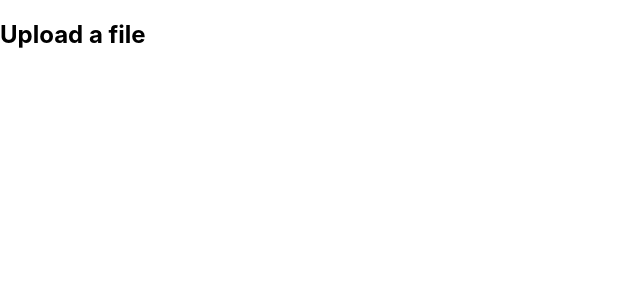
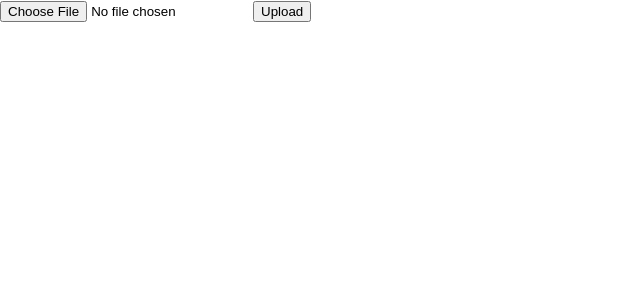
Before and after one commit to LucasMcK/production-reporting-app, a React (Create React App) app in the folder frontend/: page /upload in a window 1280 px wide. Shown: the top 300 px of the page, without its empty margins (0-640 px from the left). Built offline with nearby package versions, Linux system fonts and the light colour scheme.

Commit message:
feat(frontend): connected new frontend to backend

```diff
--- a/frontend/src/pages/FilesPage.js
+++ b/frontend/src/pages/FilesPage.js
@@ -0,0 +1,5 @@
+import React from 'react';
+
+export default function FilesPage() {
+  return <h1>Welcome to the file view page</h1>;
+}
--- a/frontend/src/pages/UploadPage.js
+++ b/frontend/src/pages/UploadPage.js
@@ -1,9 +1,49 @@
-import React from 'react';
+import React, { useState } from 'react';
+//import '../styles/UploadForm';
 
-export default function UploadPage() {
+function UploadForm() {
+  const [file, setFile] = useState(null);
+  const [status, setStatus] = useState('');
+  const [loading, setLoading] = useState(false);
+
+  const handleSubmit = async (e) => {
+    e.preventDefault();
+    if (!file) {
+      setStatus('Please select a file first.');
+      return;
+    }
+
+    const formData = new FormData();
+    formData.append('file', file);
+
+    try {
+      setLoading(true);
+      setStatus('');
+      const res = await fetch('http://localhost:5001/upload', {
+        method: 'POST',
+        body: formData,
+      });
+      const data = await res.json();
+
+      setStatus(res.ok ? data.message : data.message || 'Upload failed');
+    } catch (err) {
+      setStatus('Network error.');
+    } finally {
+      setLoading(false);
+    }
+  };
+
   return (
-    <div>
-      <h2>Upload a file</h2>
+    <div className="upload-container">
+      <form onSubmit={handleSubmit}>
+        <input type="file" onChange={e => setFile(e.target.files[0])} />
+        <button type="submit" disabled={loading}>
+          {loading ? 'Uploading...' : 'Upload'}
+        </button>
+      </form>
+      {status && <p>{status}</p>}
     </div>
   );
 }
+
+export default UploadForm;
```
